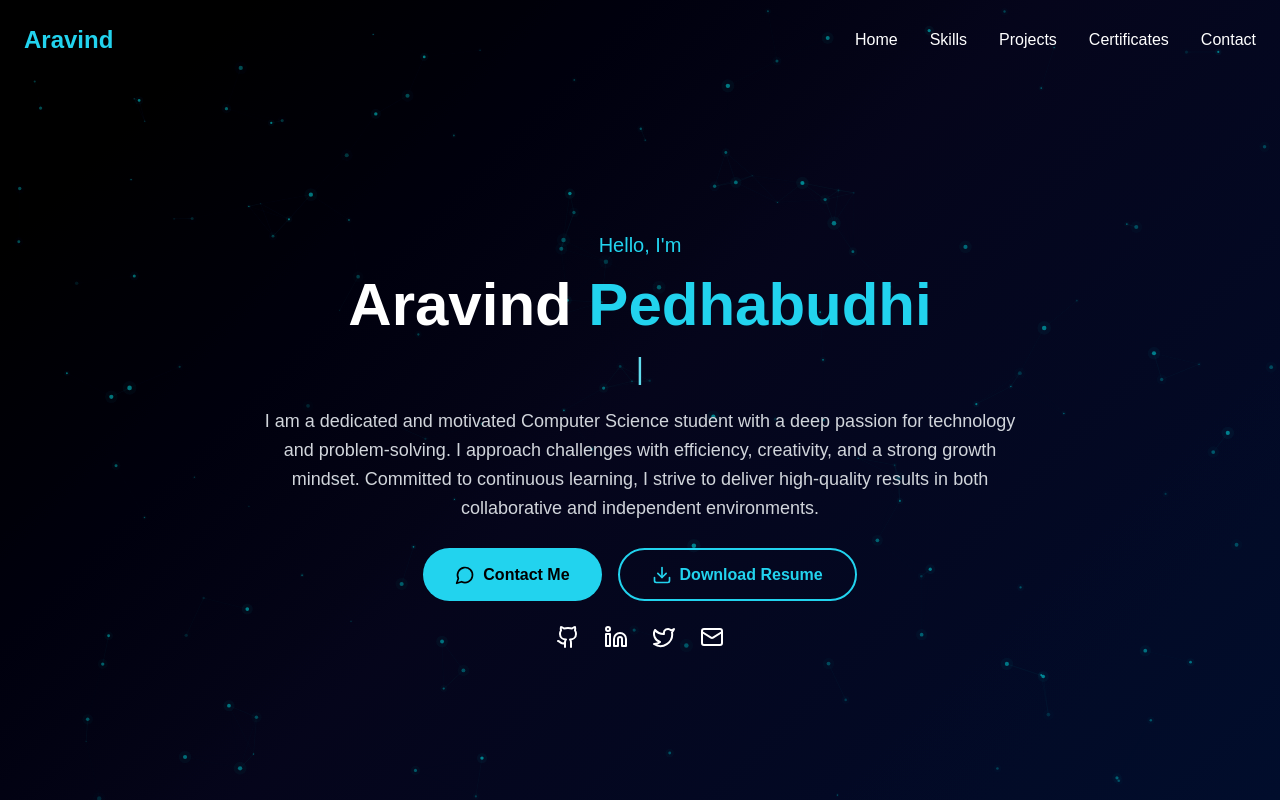
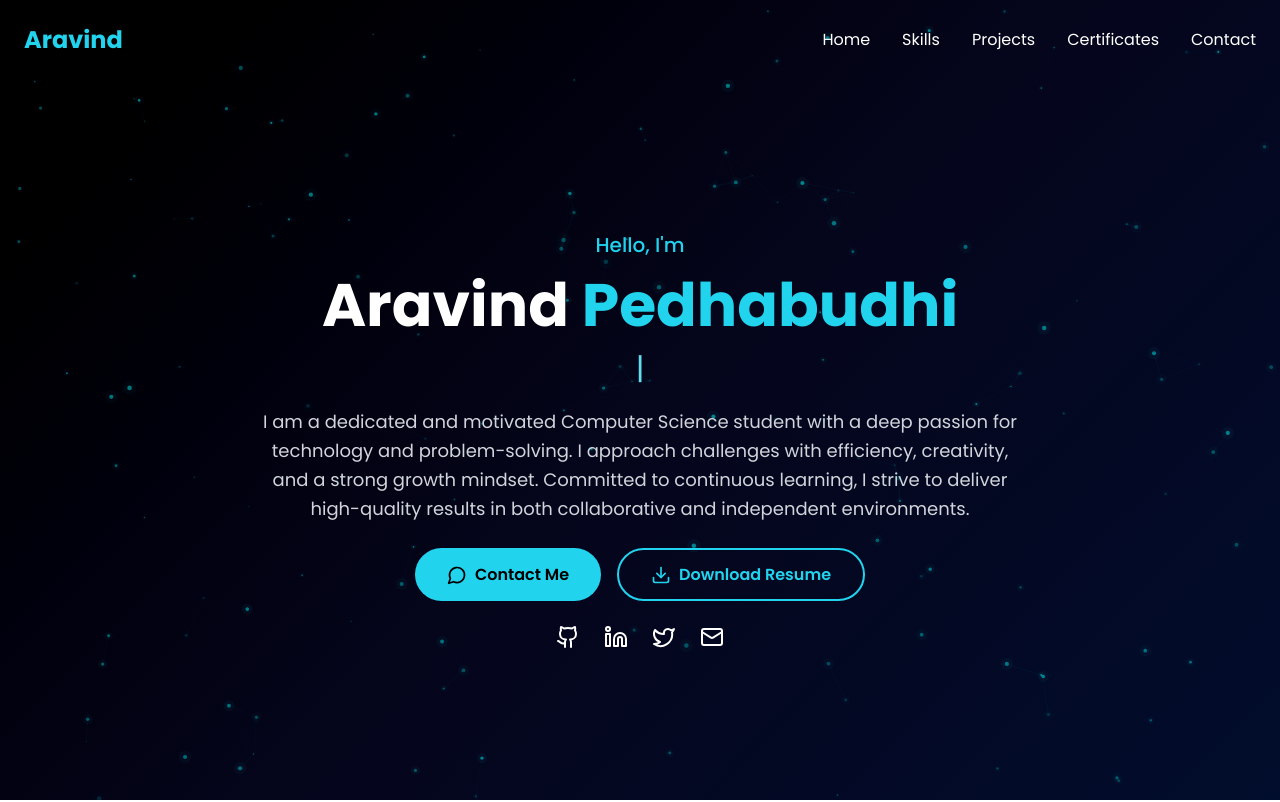
Before and after one commit to Aravind458/portfolio, a React (Vite) app: page / in a window 1280 px wide. Shown: the top 802 px of the page. Built offline with nearby package versions, Linux system fonts and the light colour scheme.

Commit message:
contact updated

```diff
--- a/src/index.css
+++ b/src/index.css
@@ -1,9 +1,10 @@
+@import url('https://fonts.googleapis.com/css2?family=Poppins:wght@300;400;500;600;700;800&display=swap');
+
 @tailwind base;
 @tailwind components;
 @tailwind utilities;
 
-@import url('https://fonts.googleapis.com/css2?family=Poppins:wght@300;400;500;600;700;800&display=swap');
-
+/* @import url('https://fonts.googleapis.com/css2?family=Poppins:wght@300;400;500;600;700;800&display=swap'); */
 * {
   margin: 0;
   padding: 0;
```
